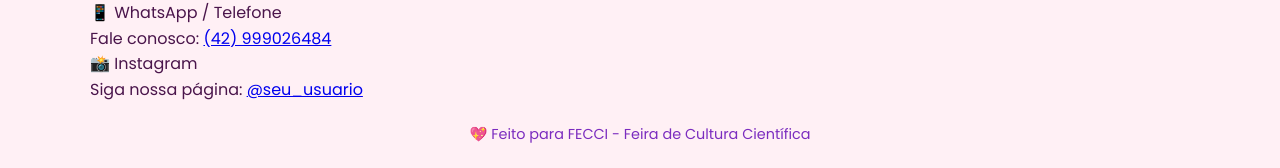
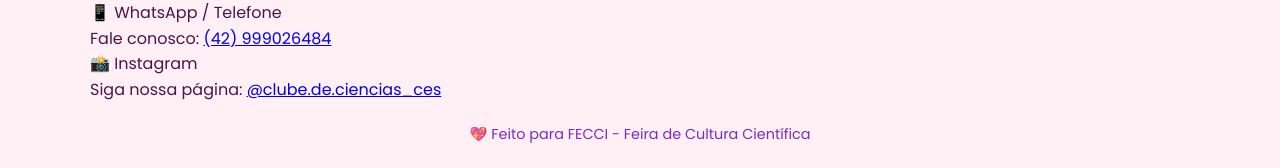
Before and after one commit to felipevieirasantos04-maker/site-Sabonetes-sustentaveis, a plain HTML site: page index.html in a window 1280 px wide. Shown: the part 5773-5941 px from the top of the page. Drawn offline with Linux system fonts and the light colour scheme.

Commit message:
Update index.html

```diff
--- a/index.html
+++ b/index.html
@@ -549,7 +549,7 @@
         <!-- Caixinha 2: Instagram -->
         <div class="box-contato">
           <span class="titulo-contato">📸 Instagram</span>
-          <p>Siga nossa página: <a href="https://instagram.com/clube.de.ciencias_ces" class="link-destaque" target="_blank">@seu_usuario</a></p>
+          <p>Siga nossa página: <a href="https://instagram.com/clube.de.ciencias_ces" class="link-destaque" target="_blank">@clube.de.ciencias_ces</a></p>
         </div>
 
       </div>
```
